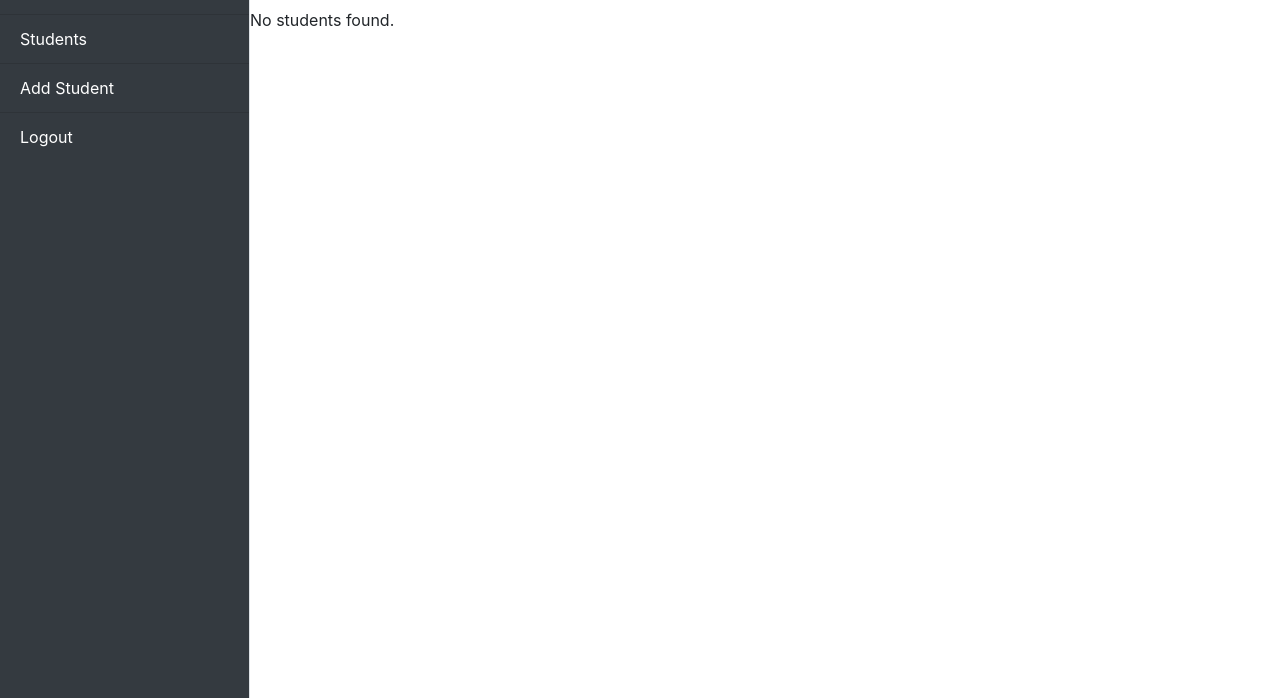
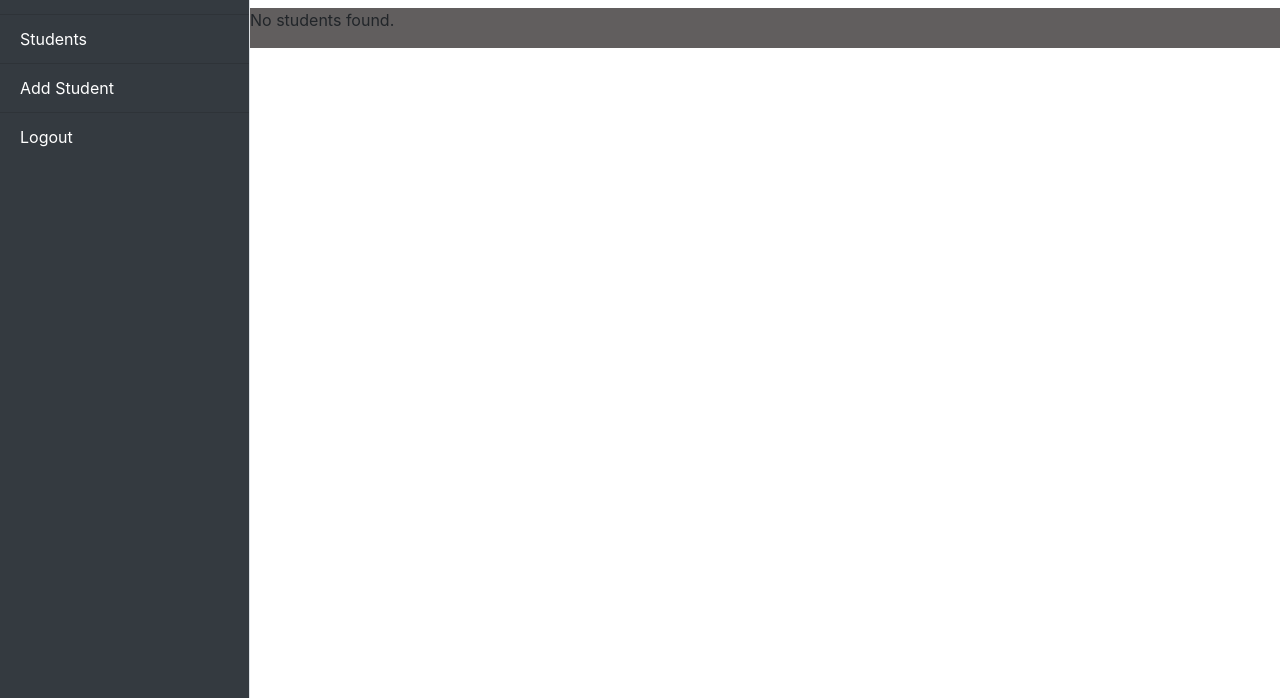
Before and after one commit to Gyuhex/dojo-vault, a plain HTML site: page students.html in a window 1280 px wide. Shown: the part 102-800 px from the top of the page. Drawn offline with nearby package versions, Linux system fonts and the light colour scheme.

Commit message:
Add background-color style in student list (Related to #5)

```diff
--- a/assets/css/students.css
+++ b/assets/css/students.css
@@ -1,3 +1,7 @@
 .card-title {
     color: #007bff;
 }
+
+.studentInfo {
+    background-color: #615e5e;
+}
--- a/students.html
+++ b/students.html
@@ -22,7 +22,9 @@
 
         <div class="container mt-5">
             <h2 class="text-center mb-4">All Students</h2>
-            <div id="studentsList" class="row"></div>
+            <div id="studentsList" class="row studentInfo">
+                <!-- Student Information Display -->
+            </div>
 
             <!-- Edit Student Form (hidden by default) -->
             <div id="editStudentForm" style="display:none;" class="mt-5">
```
